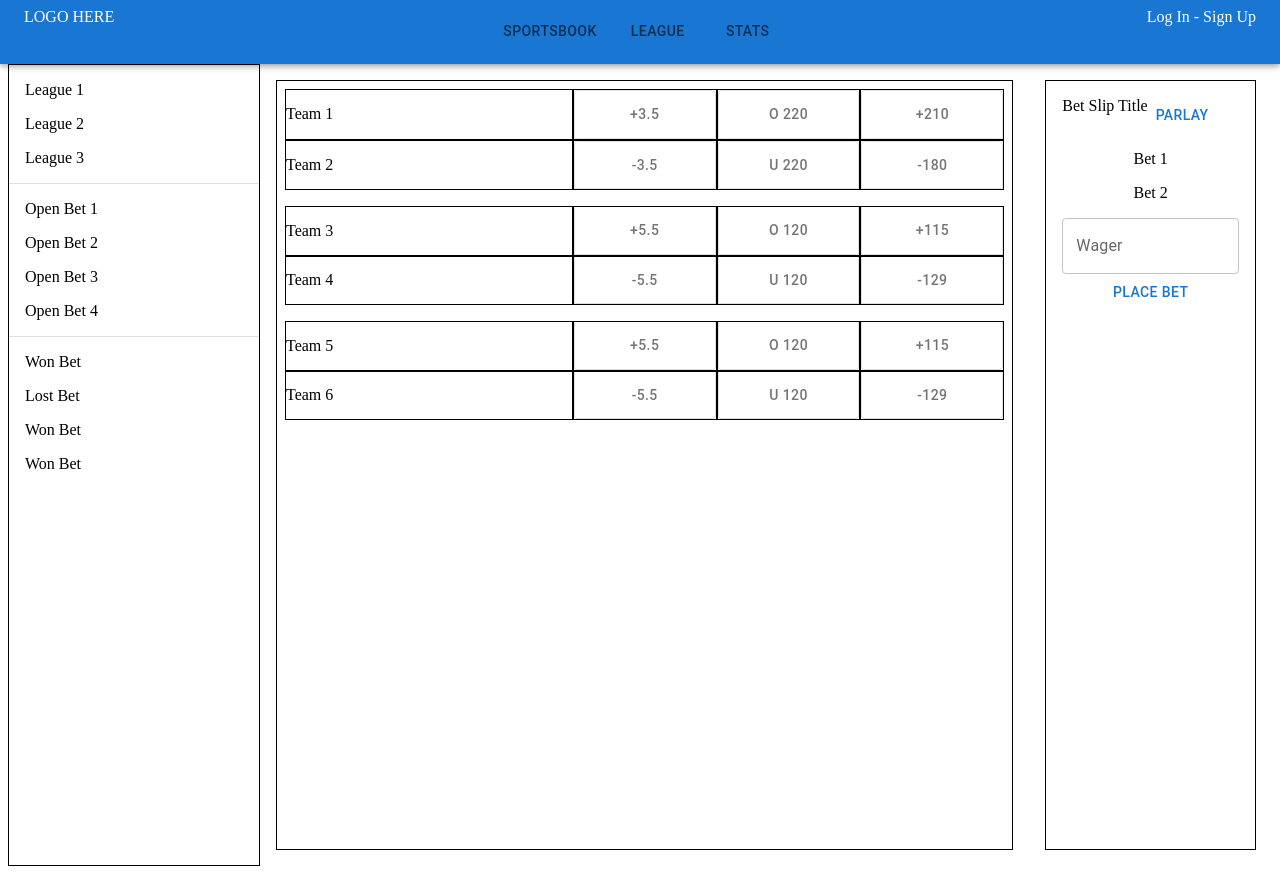
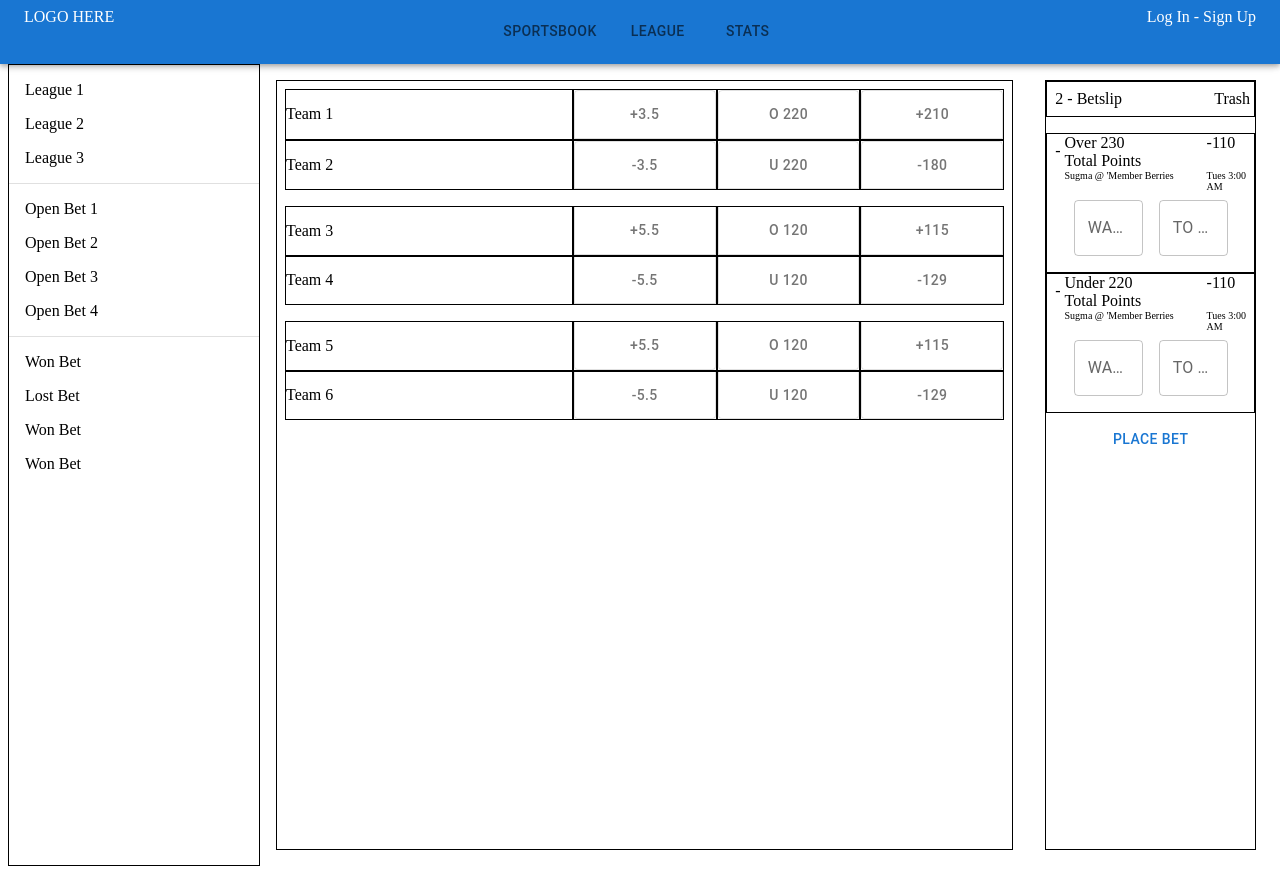
Before and after one commit to jsimerly/SIHSportsbook, a React app in the folder Frontend/: page / in a window 1280 px wide. Built offline with nearby package versions, Linux system fonts and the light colour scheme; the HTML template or start-up script is replaced by a standard one.

Commit message:
bet split design

```diff
--- a/Frontend/src/components/molecules/BetSlipTile.js
+++ b/Frontend/src/components/molecules/BetSlipTile.js
@@ -0,0 +1,56 @@
+import React, { Component, useState } from "react";
+import {
+    Grid,
+    Box,
+    TextField
+} from "@mui/material";
+
+
+export default function BetSlipTile(props){
+    return (
+        <Box sx={{border:1}}>
+            <Box sx={{mb:1}}>
+                <Grid container>
+                    <Grid item xs={1} sx={{p:1}}>
+                        -
+                    </Grid>
+                    <Grid item xs={11}>
+                        <Box>
+                            <Grid container>
+                                <Grid item xs={9}>
+                                    {props.betData}
+                                </Grid>
+                                <Grid item xs={3}>
+                                    -110
+                                </Grid>
+                            </Grid>
+                        </Box>
+                        <Box>
+                            Total Points
+                        </Box>
+                        <Box sx={{fontSize:10}}>
+                            <Grid container>
+                                <Grid item xs={9}>
+                                    Sugma @ 'Member Berries
+                                </Grid>
+                                <Grid item xs={3}>
+                                    Tues 3:00 AM
+                                </Grid>
+                            </Grid>
+                        </Box>
+                    </Grid>
+                </Grid>
+            </Box>
+            <Box>
+                <Grid container justifyContent={"center"}>
+                    <Grid item xs={4} sx={{mr:1, mb:2}}>
+                        <TextField label="WAGER"/>
+                    </Grid>
+                    <Grid item xs={4} sx={{ml:1, mb:2}}>
+                        <TextField label="TO WIN"/>
+                    </Grid>
+                </Grid>
+            </Box>
+        </Box>
+    )
+ }
--- a/Frontend/src/components/organisms/BetSlip.js
+++ b/Frontend/src/components/organisms/BetSlip.js
@@ -7,43 +7,33 @@ import {
     TextField,
     Box
  } from '@mui/material';
+ import BetSlipTile from "../molecules/BetSlipTile";
 
 export default function BetSlip(props){
     return (
-        <div>
             <Box sx={{
                 display: 'flex',
                 alignItems: 'center',
                 flexDirection: 'column',
-                p: 1,
-                m: 1,
                 borderRadius: 1,
                 }}
             >
-                <Grid container>
-                    <Grid item>
-                        Bet Slip Title
+                <Grid container sx={{border:1, p:1, mb:1}}>
+                    <Grid item xs={10}>
+                       2 -  Betslip
                     </Grid>
-                    <Grid item>
-                        <Button>
-                            parlay
-                        </Button>
+                    <Grid item xs={2}>
+                        Trash
                     </Grid>
                 </Grid>
                 <List>
-                    {['Bet 1', 'Bet 2'].map((bet, index) =>
-                        <ListItem>
-                            {bet}
-                        </ListItem>
+                    {['Over 230', 'Under 220'].map((bet, index) =>
+                        <BetSlipTile betData={bet}/>
                     )}
                 </List>
-                <TextField
-                    label="Wager"
-                />
                 <Button>
                     Place Bet
                 </Button>
             </Box>
-        </div>
     )
 }
```
Also changed, not shown: Frontend/static/frontend/main.js, Frontend/static/frontend/main.js.LICENSE.txt.
